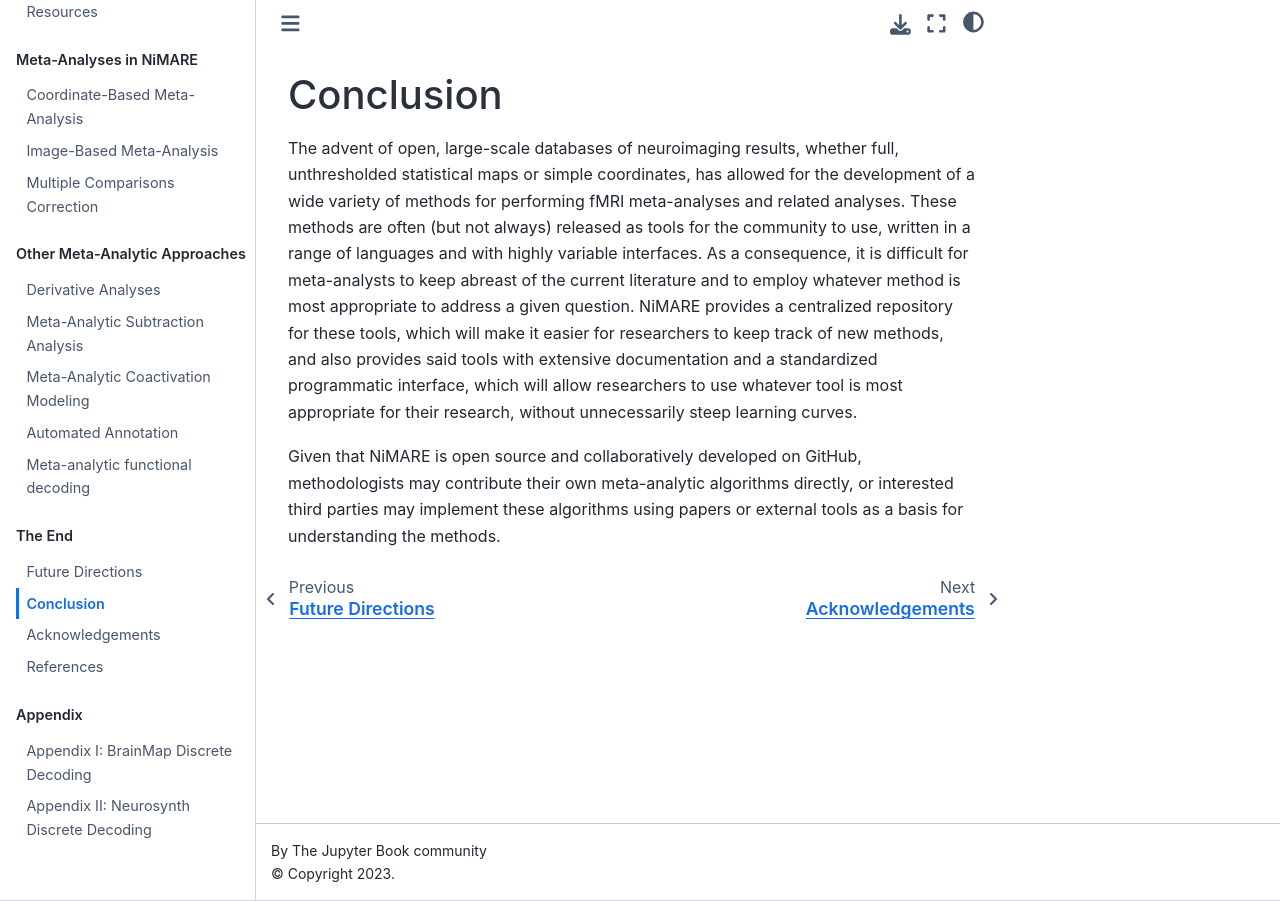
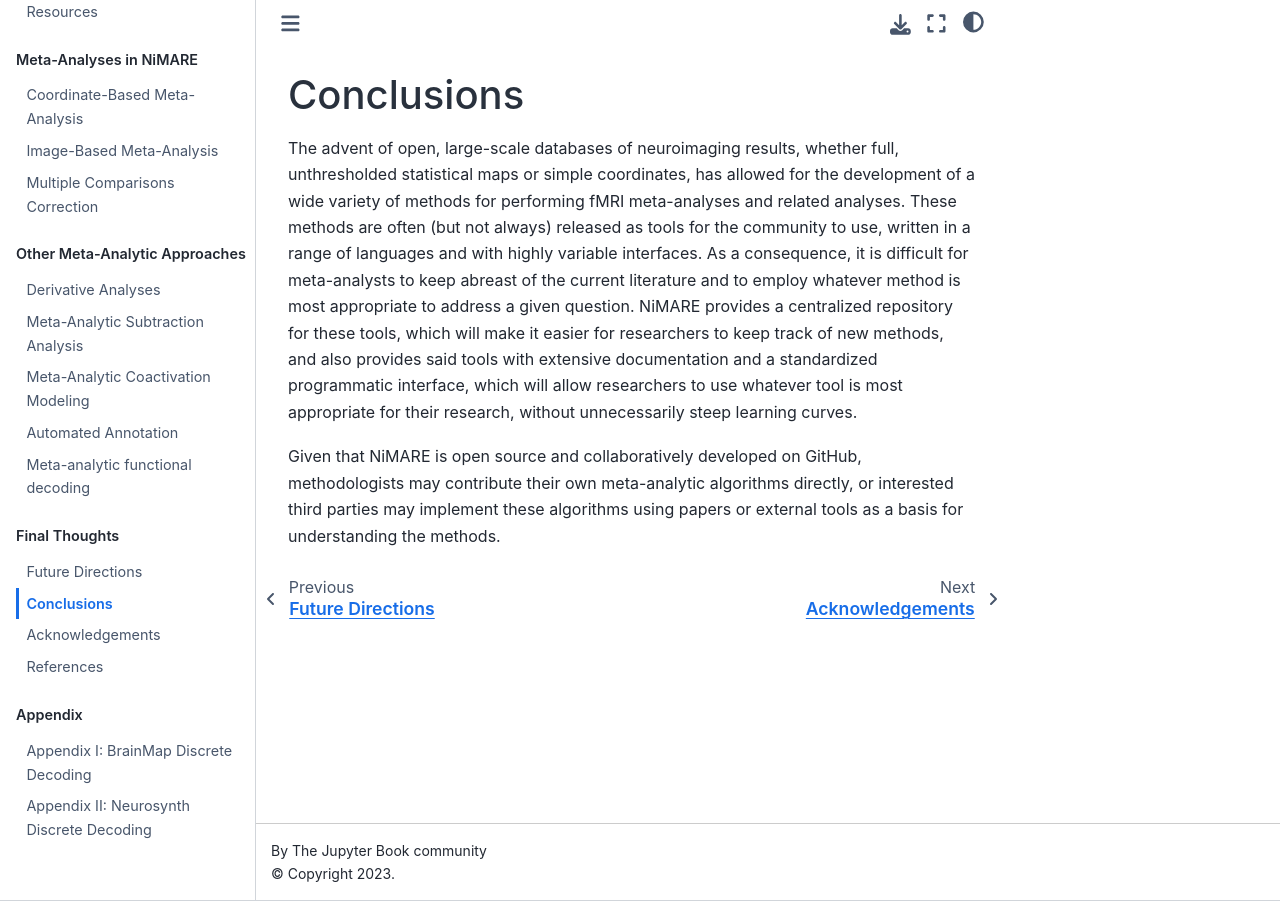
Before and after one commit to NBCLab/nimare-paper, a Jupyter Book: the page built from content/conclusions.md, in a window 1280 px wide. Built offline with Jupyter Book 1.0.4 settings and Sphinx 7.4.7 and the Sphinx Book theme 1.1.4, drawn with Linux system fonts in a browser that asks for light colours.

Commit message:
Add an s.

```diff
--- a/_toc.yml
+++ b/_toc.yml
@@ -28,10 +28,10 @@ parts:
     - file: content/annotation
     - file: content/decoding
 
-  - caption: The End
+  - caption: Final Thoughts
     chapters:
     - file: content/future_directions
-    - file: content/conclusion
+    - file: content/conclusions
     - file: content/acknowledgements
     - file: content/bibliography.md
 
--- a/content/conclusion.md
+++ b/content/conclusions.md
@@ -1,4 +1,4 @@
-# Conclusion
+# Conclusions
 
 The advent of open, large-scale databases of neuroimaging results, whether full, unthresholded statistical maps or simple coordinates, has allowed for the development of a wide variety of methods for performing fMRI meta-analyses and related analyses.
 These methods are often (but not always) released as tools for the community to use, written in a range of languages and with highly variable interfaces.
```
